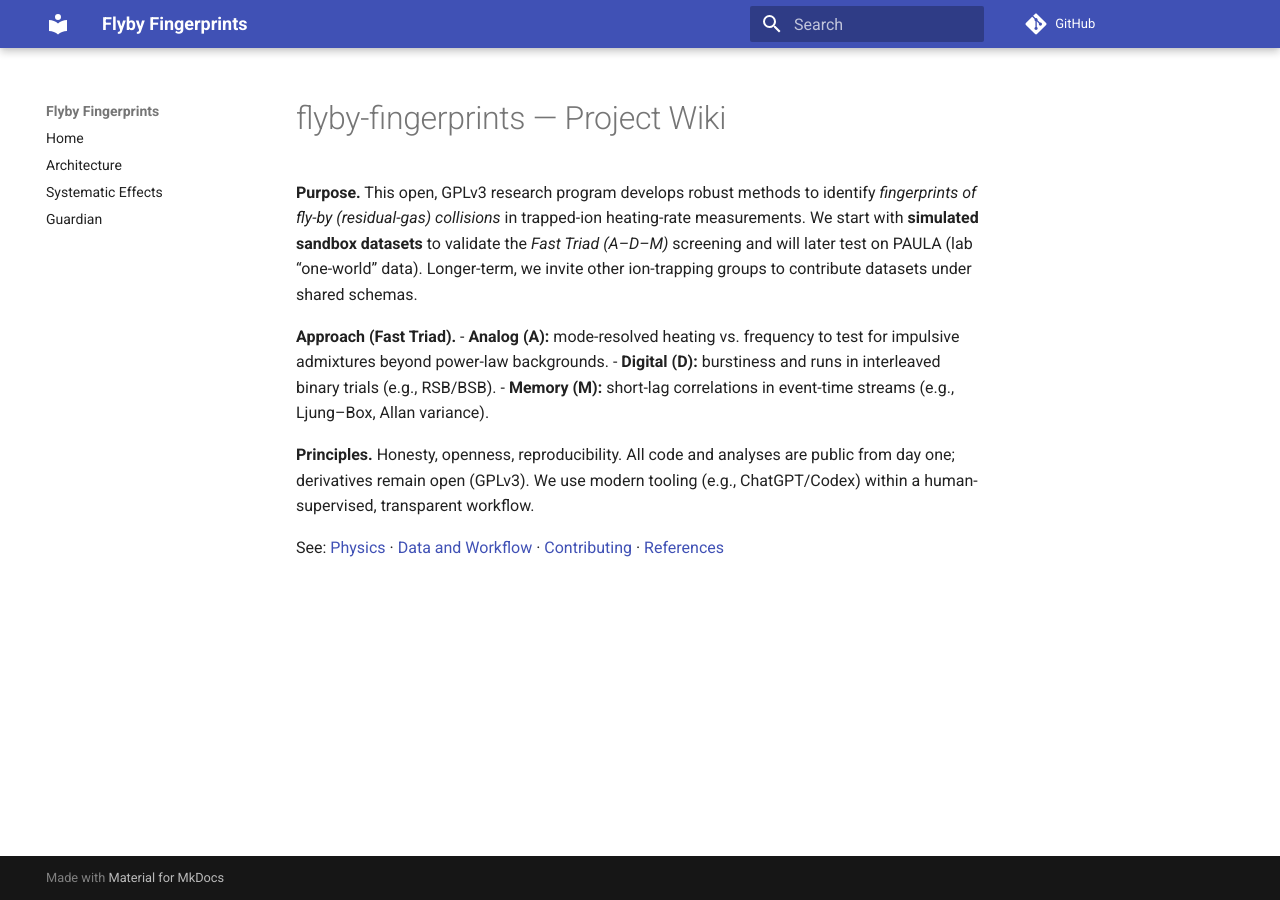
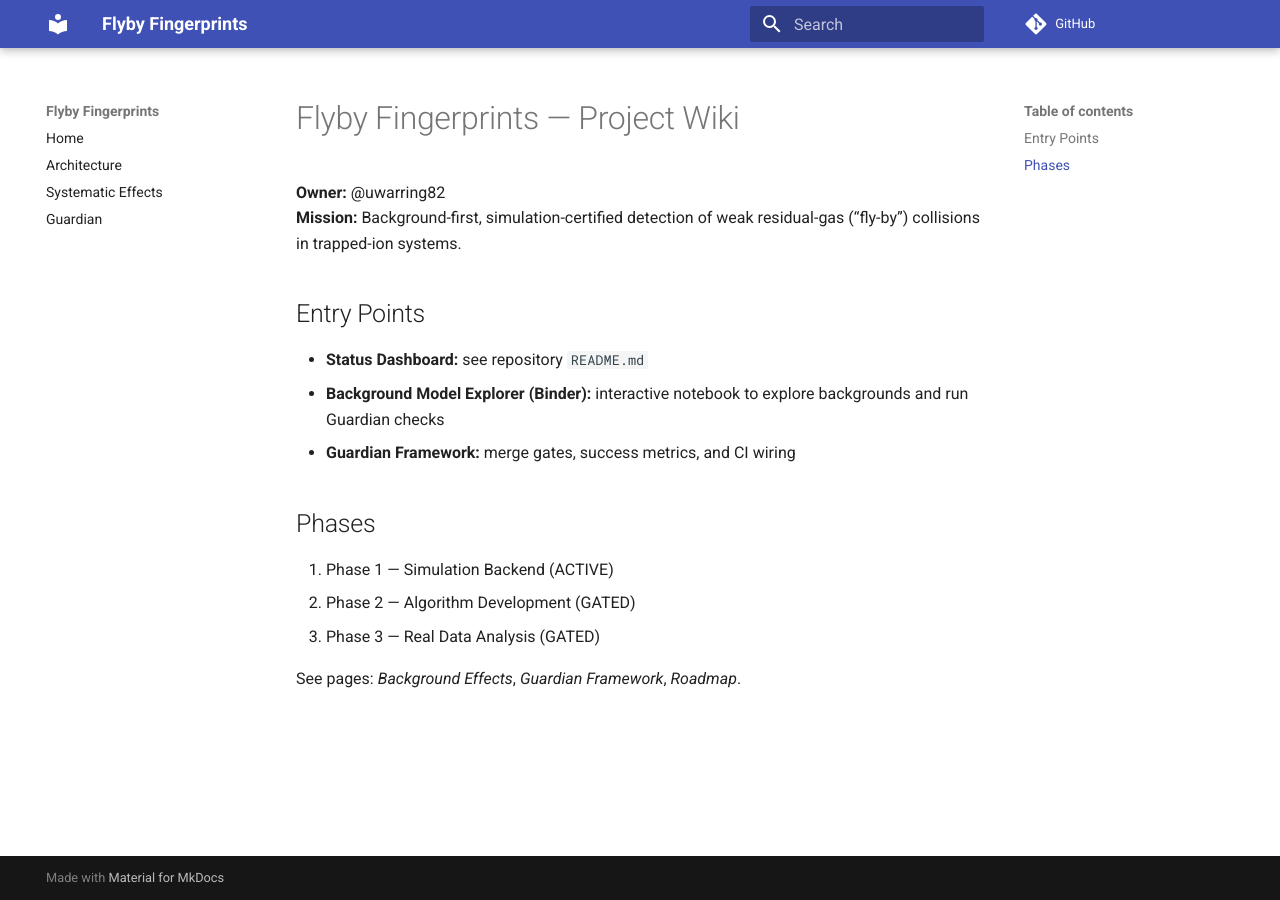
Before and after one commit to uwarring82/-flyby-fingerprints-sandbox, an MkDocs documentation site: the page built from docs/wiki/Home.md, in a window 1280 px wide. Built offline with MkDocs 1.6.1 and Material for MkDocs 9.7.7, drawn with Linux system fonts in a browser that asks for light colours; comment, search, counter and statistics services are not loaded.

Commit message:
Update dashboard and documentation for new owner

```diff
--- a/docs/wiki/Home.md
+++ b/docs/wiki/Home.md
@@ -1,14 +1,16 @@
-SPDX-License-Identifier: GPL-3.0-or-later
+# Flyby Fingerprints — Project Wiki
 
-# flyby-fingerprints — Project Wiki
+**Owner:** @uwarring82
+**Mission:** Background-first, simulation-certified detection of weak residual-gas (“fly-by”) collisions in trapped-ion systems.
 
-**Purpose.** This open, GPLv3 research program develops robust methods to identify *fingerprints of fly-by (residual-gas) collisions* in trapped-ion heating-rate measurements. We start with **simulated sandbox datasets** to validate the *Fast Triad (A–D–M)* screening and will later test on PAULA (lab “one-world” data). Longer-term, we invite other ion-trapping groups to contribute datasets under shared schemas.
+## Entry Points
+- **Status Dashboard:** see repository `README.md`
+- **Background Model Explorer (Binder):** interactive notebook to explore backgrounds and run Guardian checks
+- **Guardian Framework:** merge gates, success metrics, and CI wiring
 
-**Approach (Fast Triad).**
-- **Analog (A):** mode-resolved heating vs. frequency to test for impulsive admixtures beyond power-law backgrounds.
-- **Digital (D):** burstiness and runs in interleaved binary trials (e.g., RSB/BSB).
-- **Memory (M):** short-lag correlations in event-time streams (e.g., Ljung–Box, Allan variance).
+## Phases
+1. Phase 1 — Simulation Backend (ACTIVE)
+2. Phase 2 — Algorithm Development (GATED)
+3. Phase 3 — Real Data Analysis (GATED)
 
-**Principles.** Honesty, openness, reproducibility. All code and analyses are public from day one; derivatives remain open (GPLv3). We use modern tooling (e.g., ChatGPT/Codex) within a human-supervised, transparent workflow.
-
-See: [Physics](Physics.md) · [Data and Workflow](Data-and-Workflow.md) · [Contributing](Contributing.md) · [References](References.md)
+See pages: *Background Effects*, *Guardian Framework*, *Roadmap*.
```
Also changed, not shown: README.md (+26 -25 lines), STATUS.md (+39 -30 lines), docs/notebooks.md (+10 -10 lines), docs/wiki/Background_Effects.md (added, +19 -0 lines), docs/wiki/Guardian_Framework.md (added, +17 -0 lines), docs/wiki/Roadmap.md (added, +15 -0 lines).
